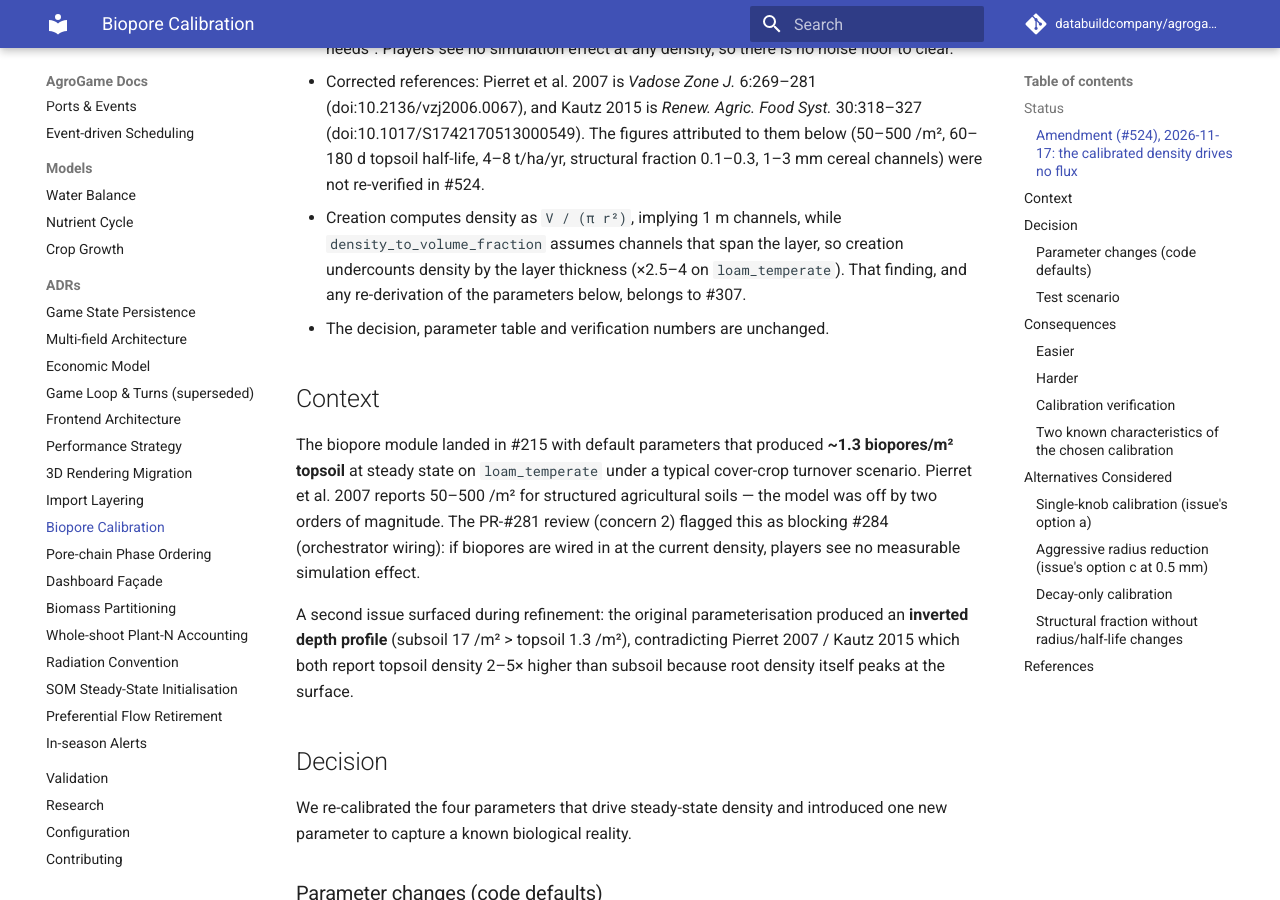
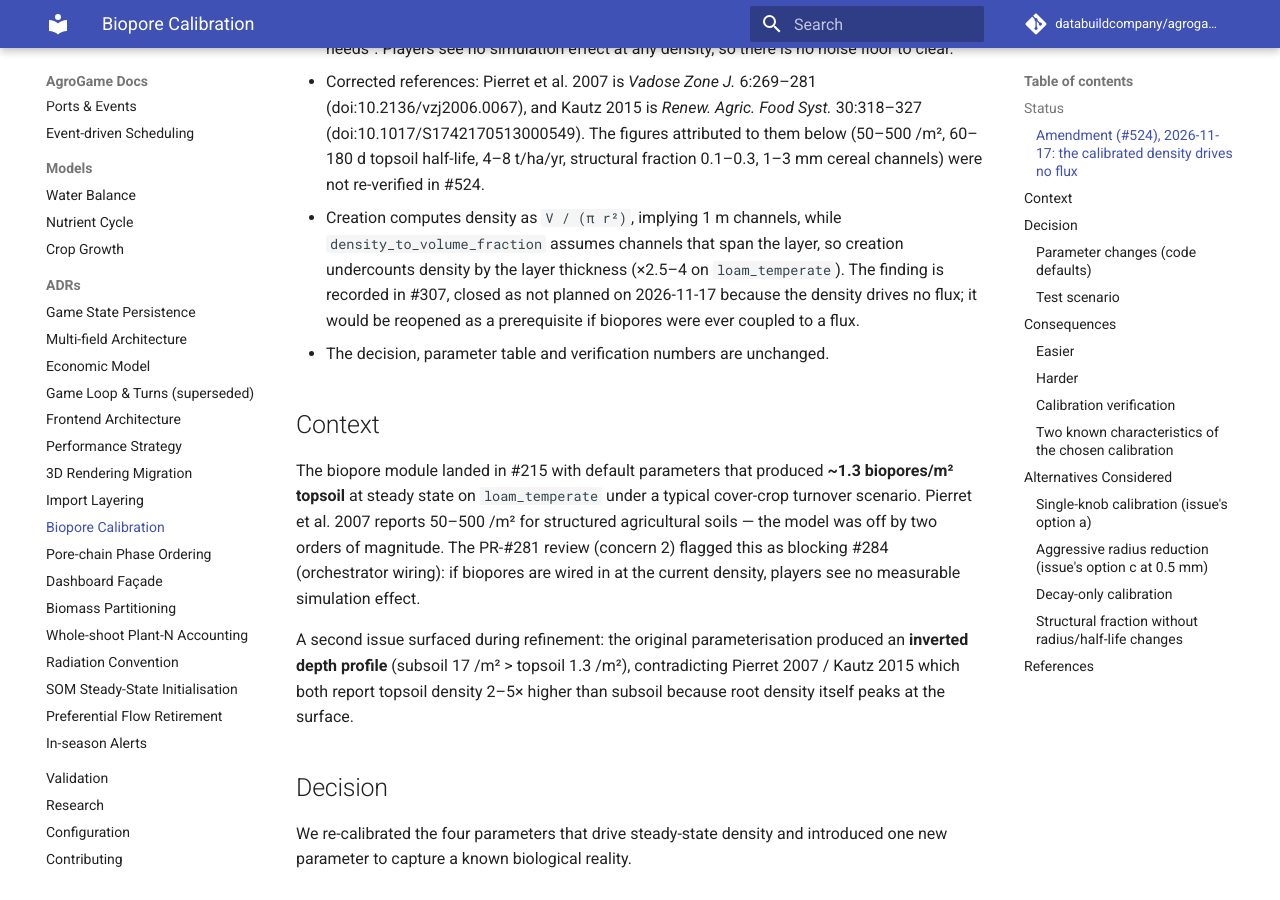
Before and after one commit to gedejong/agrogame, an MkDocs documentation site: the page built from docs/adr/ADR-009-biopore-calibration.md, in a window 1280 px wide and 900 px high, scrolled down 460 px. Built offline with MkDocs 1.6.1 and Material for MkDocs 9.7.7, drawn with Linux system fonts in a browser that asks for light colours; comment, search, counter and statistics services are not loaded.

Commit message:
docs(#524): describe #307 as the closed issue holding the units finding
#307 was closed as not planned on 2026-11-17, to be reopened only as a
prerequisite if biopores are ever coupled to a flux. The ADR-009
amendment no longer presents it as pending work.

Co-Authored-By: Claude Opus 5.5 <noreply@anthropic.com>

```diff
--- a/docs/adr/ADR-009-biopore-calibration.md
+++ b/docs/adr/ADR-009-biopore-calibration.md
@@ -23,8 +23,9 @@ Accepted (#290).
 - Creation computes density as `V / (π r²)`, implying 1 m channels, while
   `density_to_volume_fraction` assumes channels that span the layer, so
   creation undercounts density by the layer thickness (×2.5–4 on
-  `loam_temperate`). That finding, and any re-derivation of the parameters
-  below, belongs to #307.
+  `loam_temperate`). The finding is recorded in #307, closed as not planned
+  on 2026-11-17 because the density drives no flux; it would be reopened as
+  a prerequisite if biopores were ever coupled to a flux.
 - The decision, parameter table and verification numbers are unchanged.
 
 ## Context
```
